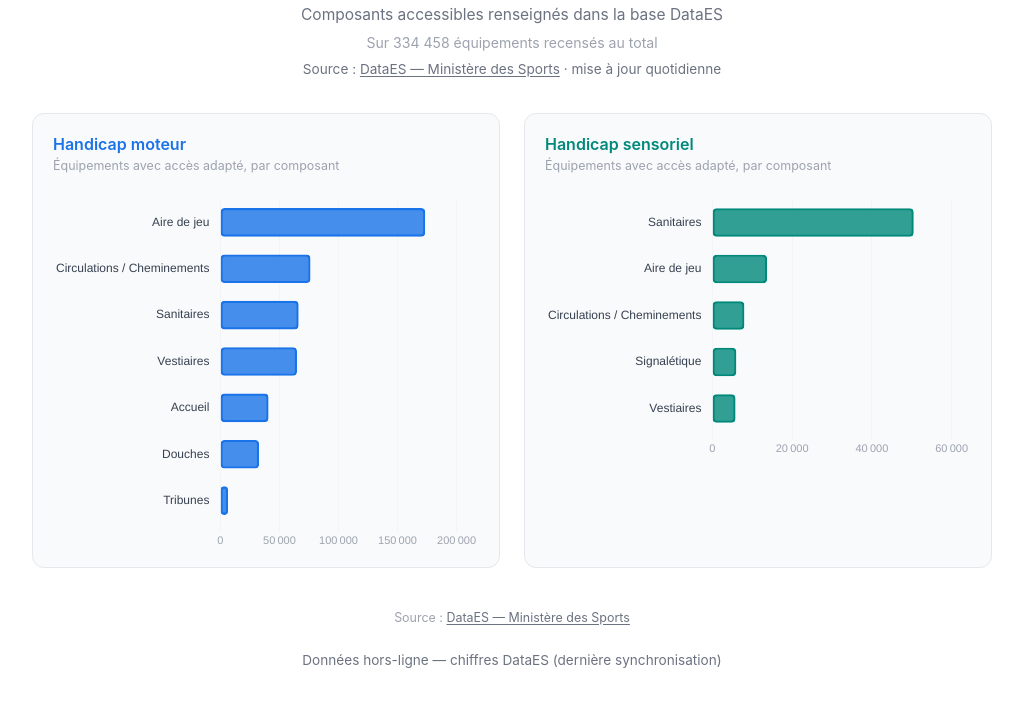
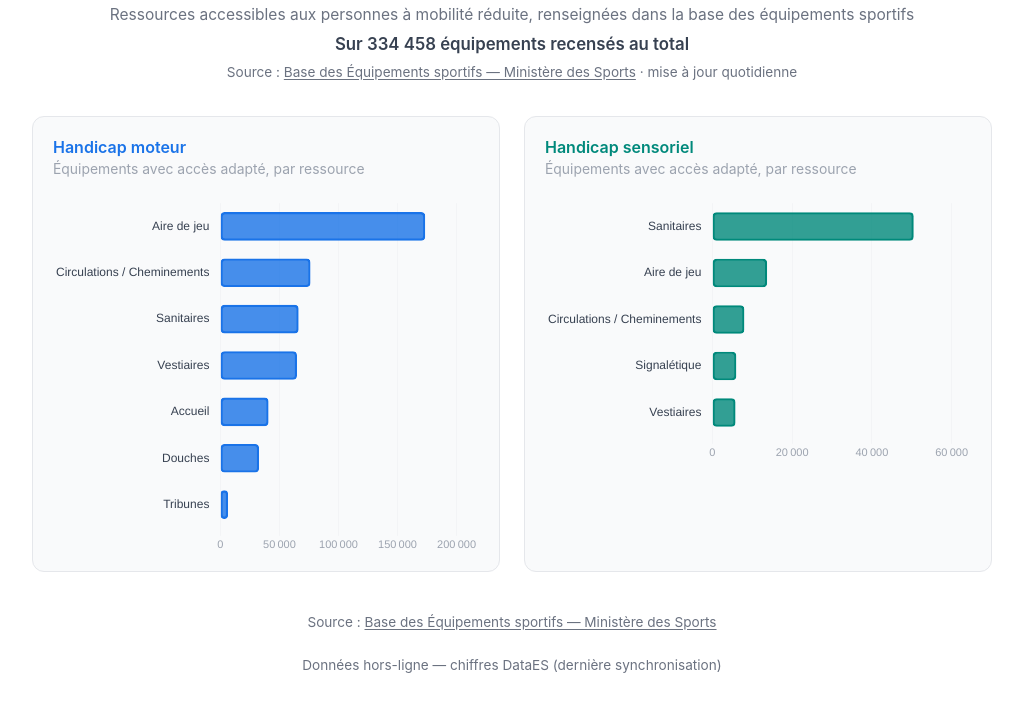
Before and after one commit to SylvainO/Accessibilit-Equipements-Sportifs, a plain HTML site: page index.html in a window 1280 px wide. Shown: the part 67-778 px from the top of the page, without its empty margins (128-1151 px from the left). Drawn offline with nearby package versions, Linux system fonts and the light colour scheme; no server answers.

Commit message:
ajustements wording

```diff
--- a/index.html
+++ b/index.html
@@ -46,8 +46,9 @@
 
     header p.total {
       margin-top: 10px;
-      font-size: clamp(0.78rem, 2vw, 0.88rem);
-      color: #9ca3af;
+      font-size: clamp(0.92rem, 2.5vw, 1.05rem);
+      font-weight: 600;
+      color: #374151;
     }
 
     header p.source {
@@ -95,7 +96,7 @@
     .chart-card h2.sensoriel { color: #00897b; }
 
     .chart-card p.card-sub {
-      font-size: 0.78rem;
+      font-size: 0.87rem;
       color: #9ca3af;
       margin-bottom: 16px;
     }
@@ -116,8 +117,8 @@
     footer {
       margin-top: 40px;
       text-align: center;
-      font-size: 0.78rem;
-      color: #9ca3af;
+      font-size: clamp(0.78rem, 2vw, 0.85rem);
+      color: #6b7280;
       line-height: 1.6;
     }
 
@@ -135,9 +136,9 @@
 
   <header>
     <h1>Accessibilité des équipements sportifs en France</h1>
-    <p class="subtitle">Composants accessibles renseignés dans la base DataES</p>
+    <p class="subtitle">Ressources accessibles aux personnes à mobilité réduite, renseignées dans la base des équipements sportifs</p>
     <p class="total">Sur 334&nbsp;458 équipements recensés au total</p>
-    <p class="source">Source&nbsp;: <a href="https://equipements.sports.gouv.fr/explore/assets/data-es-equipement/" target="_blank" rel="noopener">DataES — Ministère des Sports</a> · mise à jour quotidienne</p>
+    <p class="source">Source&nbsp;: <a href="https://equipements.sports.gouv.fr/explore/assets/data-es-equipement/" target="_blank" rel="noopener">Base des Équipements sportifs — Ministère des Sports</a> · mise à jour quotidienne</p>
   </header>
 
   <p class="status" id="status">Chargement des données…</p>
@@ -146,7 +147,7 @@
 
     <div class="chart-card">
       <h2 class="moteur">Handicap moteur</h2>
-      <p class="card-sub">Équipements avec accès adapté, par composant</p>
+      <p class="card-sub">Équipements avec accès adapté, par ressource</p>
       <div class="chart-container">
         <canvas id="chartMoteur"></canvas>
       </div>
@@ -154,7 +155,7 @@
 
     <div class="chart-card">
       <h2 class="sensoriel">Handicap sensoriel</h2>
-      <p class="card-sub">Équipements avec accès adapté, par composant</p>
+      <p class="card-sub">Équipements avec accès adapté, par ressource</p>
       <div class="chart-container">
         <canvas id="chartSensoriel"></canvas>
       </div>
@@ -165,7 +166,7 @@
   <footer>
     Source&nbsp;:
     <a href="https://equipements.sports.gouv.fr/explore/assets/data-es-equipement/" target="_blank" rel="noopener">
-      DataES — Ministère des Sports
+      Base des Équipements sportifs — Ministère des Sports
     </a>
   </footer>
 
```
Also changed, not shown: .!2976!index.html (added).
